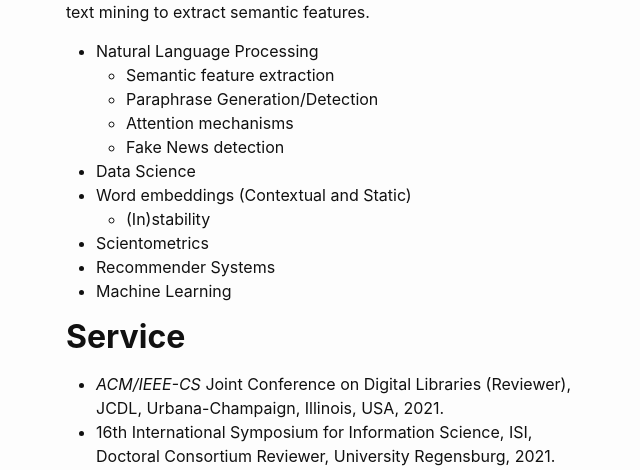
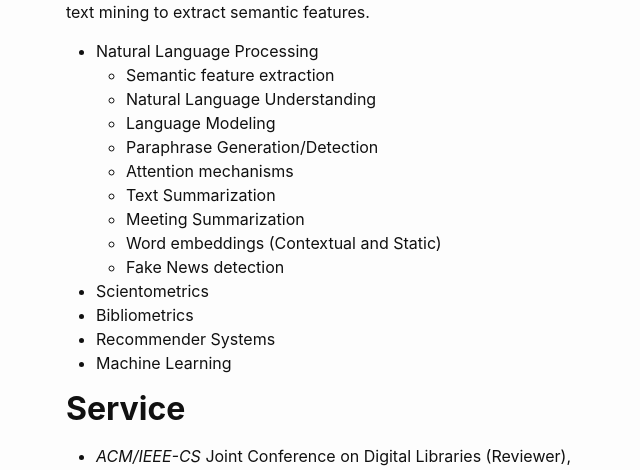
Before and after one commit to truas/truas, a Jekyll site: the page built from research.md, in a window 1280 px wide and 900 px high, cut to the strip 430-900 px from the top of the window. Shown: the whole strip, without its empty margins (0-640 px from the left). Built offline with Jekyll 4.4.1, drawn with Linux system fonts in a browser that asks for light colours.

Commit message:
simple updates

```diff
--- a/research.md
+++ b/research.md
@@ -9,17 +9,22 @@ For more details about my publications please reach out for me or check out my [
 ## **Interests**
 My research interest is the result of an overlap between natural language processing, data science, and machine learning applied to text mining to extract semantic features.
 
+
 - Natural Language Processing
     - Semantic feature extraction
+    - Natural Language Understanding
+    - Language Modeling
     - Paraphrase Generation/Detection
     - Attention mechanisms
+    - Text Summarization
+    - Meeting Summarization
+    - Word embeddings (Contextual and Static)
     - Fake News detection
-- Data Science
-- Word embeddings (Contextual and Static)
-    - (In)stability
 - Scientometrics
+- Bibliometrics
 - Recommender Systems
 - Machine Learning
+
 
 
 ## **Service**
```
Also changed, not shown: teaching.md (+1 -1 lines).
